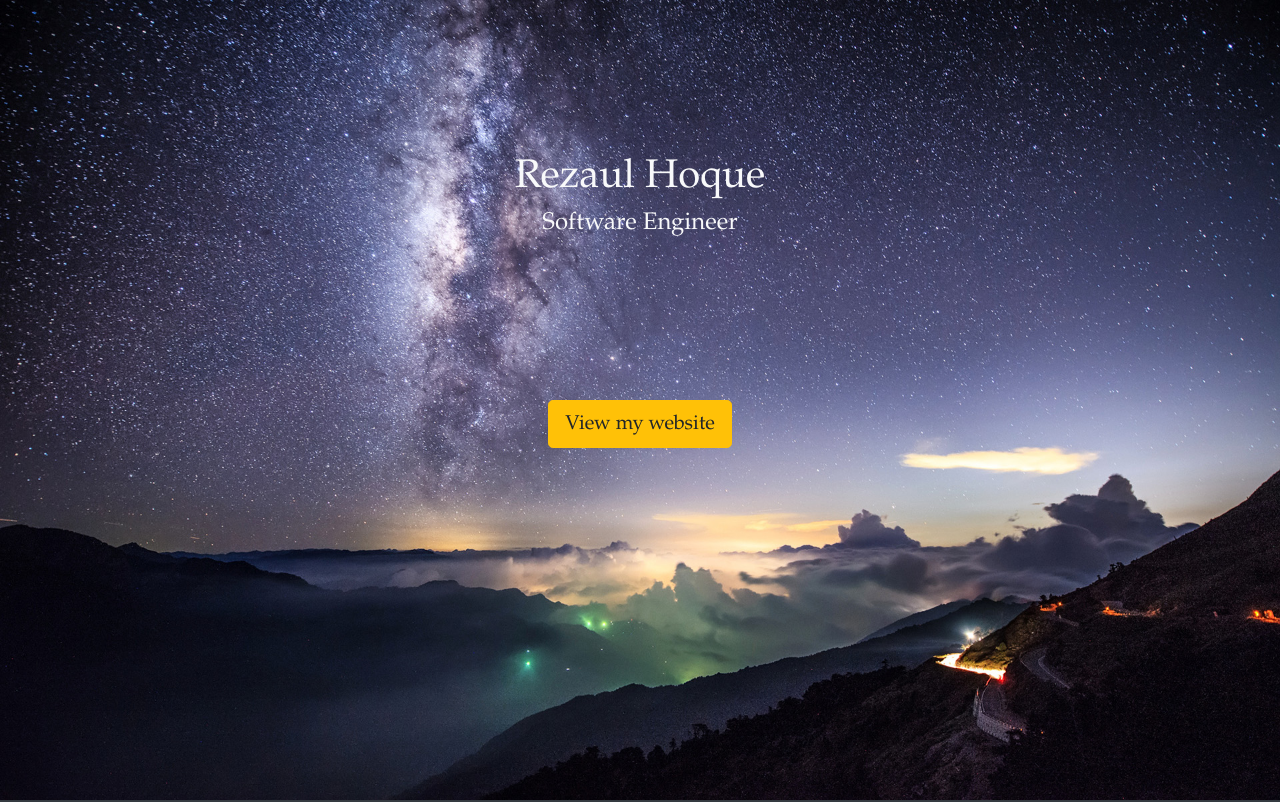
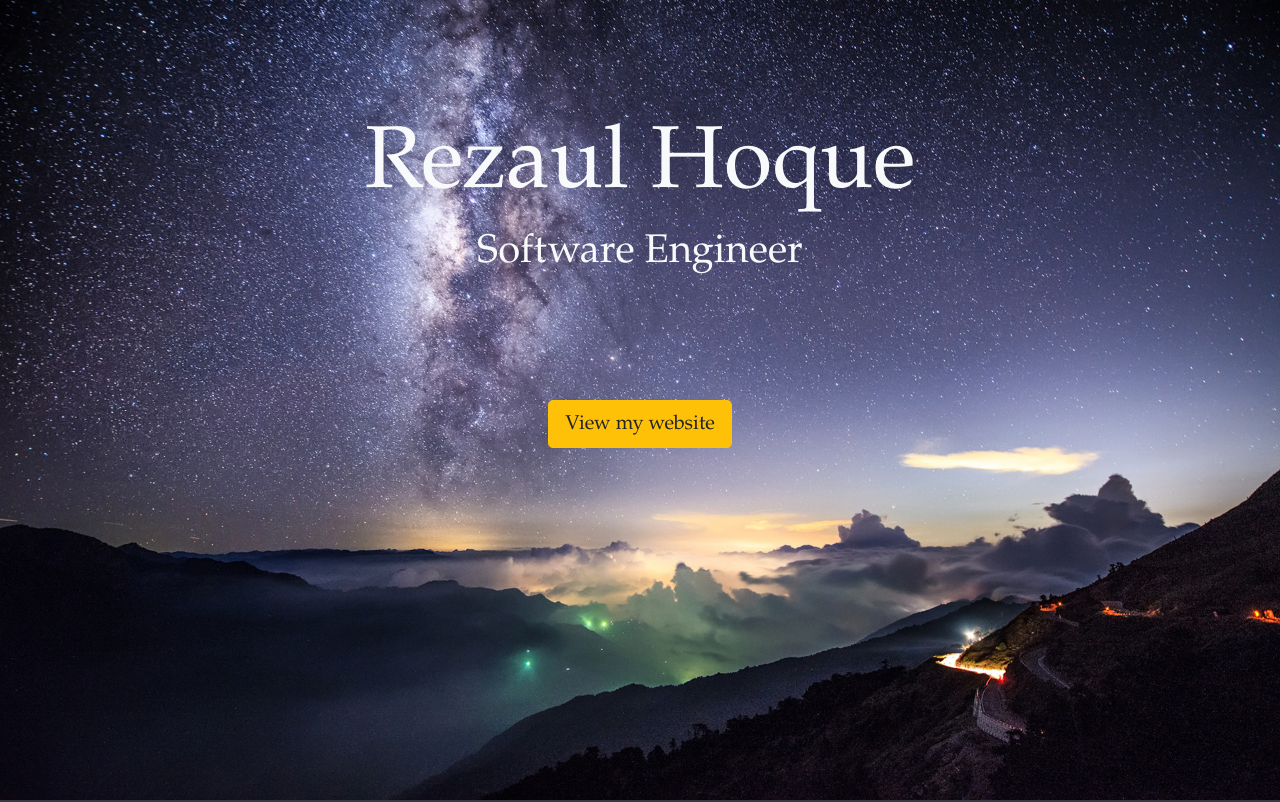
Before and after one commit to rezaulhsagar/rezaul, a website: page index.html in a window 1280 px wide. Shown: the top 802 px of the page. Drawn offline with nearby package versions, Linux system fonts and the light colour scheme.

Commit message:
heading size changed

```diff
--- a/index.html
+++ b/index.html
@@ -21,8 +21,8 @@
          <div class="container h-100">
             <div class="row h-50 align-items-center">
                <div class="col-12 text-light text-center">
-                  <h1>Rezaul Hoque</h1>
-                  <h4>Software Engineer</h4>
+                  <h1 class="display-2">Rezaul Hoque</h1>
+                  <h1>Software Engineer</h1>
                </div>
                <!-- <div class="align-items-center col-12 text-center">
                   <button class="btn btn-primary btn-sm" href='#'>See my Resume</button>
@@ -69,7 +69,7 @@ Shortly after graduating from KUET, I joined the engineering team at Kite Games
                     <a class="btn btn-primary btn-md" href='resume.pdf' target='_blank'>See my resume</a>
                </div>
             </div>
-            <div class="col-md-1 col-sm-1"></div>
+            <div class="col-12 col-md-1 col-sm-1"></div>
             <div class="col-12 col-md-5 col-sm-5">
                <img src="rezaul.jpg" class="rounded img-thumbnail">
             </div>
```
